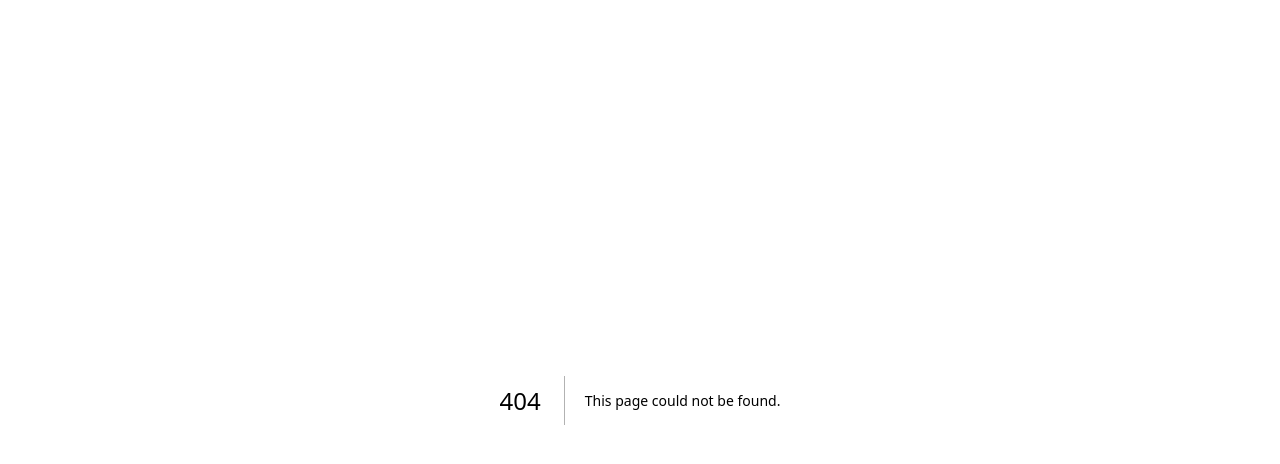
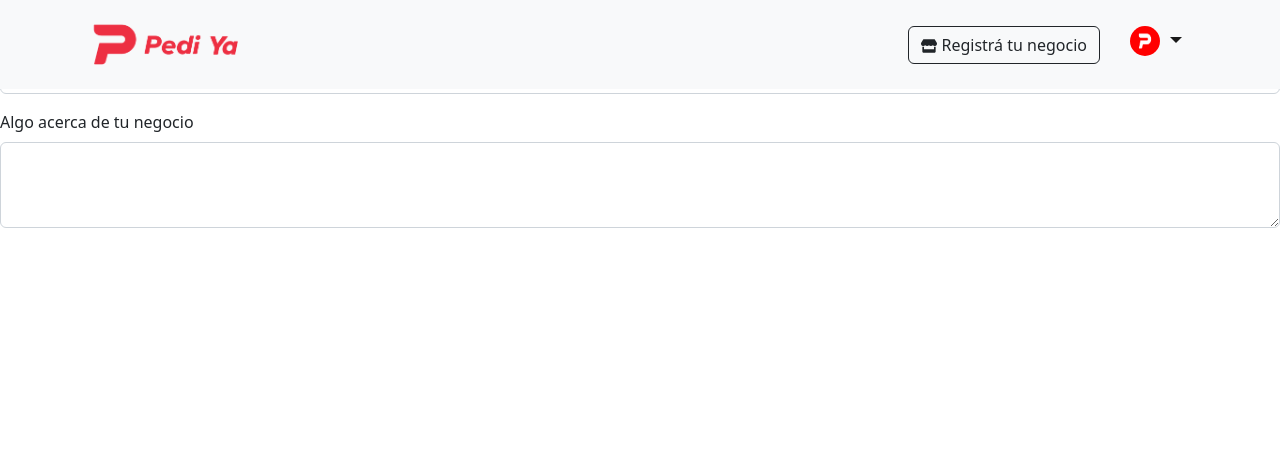
Before and after one commit to dieherbar/proyecto_final_equipo_07, a Next.js app: page /registro in a window 1280 px wide. Before the commit this address had no page. Shown: the top 464 px of the page. Built offline with nearby package versions, Linux system fonts and the light colour scheme.

Commit message:
componente con evento asociado

```diff
--- a/src/Components/MyButton.js
+++ b/src/Components/Buttons/MyButton.js
@@ -1,17 +1,24 @@
 import Button from "react-bootstrap/Button";
+import { useRouter } from 'next/router';
+
 
 export default function MyButton(props) {
+  const router = useRouter();
+  function handleRegisterClick() {
+    router.push('/registro');
+  }
   return (
     <>
       <Button
         variant={props.variant}
         color={props.color}
         className={props.className}
-        onClick={() => {
+        /* onClick={() => {
           alert(
             "clicked"
-          ); /*Asociamos con evento onClick. Mediante props: texto del botón etc*/
-        }}
+          ); //Asociamos con evento onClick. Mediante props: texto del botón etc
+        }} */
+        onClick={handleRegisterClick}
       >
         {props.icon} {props.text}
       </Button>
--- /dev/null
+++ b/src/Components/Forms/formRegistro.js
@@ -0,0 +1,27 @@
+import { Container } from 'react-bootstrap';
+import Form from 'react-bootstrap/Form';
+
+export default function formRegistro(props) {
+    return (
+        <>
+            <Container>
+                <Row>
+                    <Col>
+
+                        <Form>
+                            <Form.Group className="mb-3" controlId="exampleForm.ControlInput1">
+                                <Form.Label>Email</Form.Label>
+                                <Form.Control type="email" placeholder="name@example.com" />
+                            </Form.Group>
+                            <Form.Group className="mb-3" controlId="exampleForm.ControlTextarea1">
+                                <Form.Label>Algo acerca de tu negocio</Form.Label>
+                                <Form.Control as="textarea" rows={3} />
+                            </Form.Group>
+                        </Form>
+                    </Col>
+                </Row>
+            </Container>
+
+        </>
+    )
+}
--- a/src/pages/index.js
+++ b/src/pages/index.js
@@ -4,6 +4,7 @@ import { Inter } from "next/font/google";
 import styles from "@/styles/Home.module.css";
 import MyHeader from "@/Components/myHeader";
 import PruebaDiego from "@/Components/pruebaDiego";
+import ButtonTest from "@/Components/Buttons/ButtonTest";
 
 const inter = Inter({ subsets: ["latin"] });
 
@@ -27,6 +28,9 @@ export default function Home() {
        <PruebaDiego className={styles.banner} title="¡Pedí lo que quieras!" text="Restaurantes, mercados, farmacias, kioscos y mucho más.">
 
        </PruebaDiego>
+       <ButtonTest>
+
+       </ButtonTest>
       </main>
     </>
   );
--- /dev/null
+++ b/src/pages/registro.js
@@ -0,0 +1,41 @@
+import Head from "next/head";
+import formRegistro from "@/Components/Forms/formRegistro";
+import MyHeader from "@/Components/myHeader";
+import styles from "@/styles/Home.module.css";
+import Form from 'react-bootstrap/Form';
+
+
+
+export default function Registro() {
+    return (
+        <>
+            <Head>
+                 <title>Pedi Ya comida en instantes</title>
+                <meta name="description" content="Generated by create next app" />
+                <meta name="viewport" content="width=device-width, initial-scale=1" />
+                <link rel="icon" href="/LogoP.png" />
+                <link
+                    rel="stylesheet"
+                    href="https://cdn.jsdelivr.net/npm/bootstrap@5.2.3/dist/css/bootstrap.min.css"
+                    integrity="sha384-rbsA2VBKQhggwzxH7pPCaAqO46MgnOM80zW1RWuH61DGLwZJEdK2Kadq2F9CUG65"
+                    crossorigin="anonymous"
+                />
+            </Head>
+            <MyHeader></MyHeader>
+            <main className={`${styles.main}`}>
+
+            <formRegistro>Formulario</formRegistro>
+            <Form>
+      <Form.Group className="mb-3" controlId="exampleForm.ControlInput1">
+        <Form.Label>Email</Form.Label>
+        <Form.Control type="email" placeholder="name@example.com" />
+      </Form.Group>
+      <Form.Group className="mb-3" controlId="exampleForm.ControlTextarea1">
+        <Form.Label>Algo acerca de tu negocio</Form.Label>
+        <Form.Control as="textarea" rows={3} />
+      </Form.Group>
+    </Form>
+            </main>
+        </>
+    )
+}
```
Also changed, not shown: src/Components/Buttons/ButtonTest.js (added, +43 -0 lines), src/Components/myHeader.js (+7 -2 lines).
